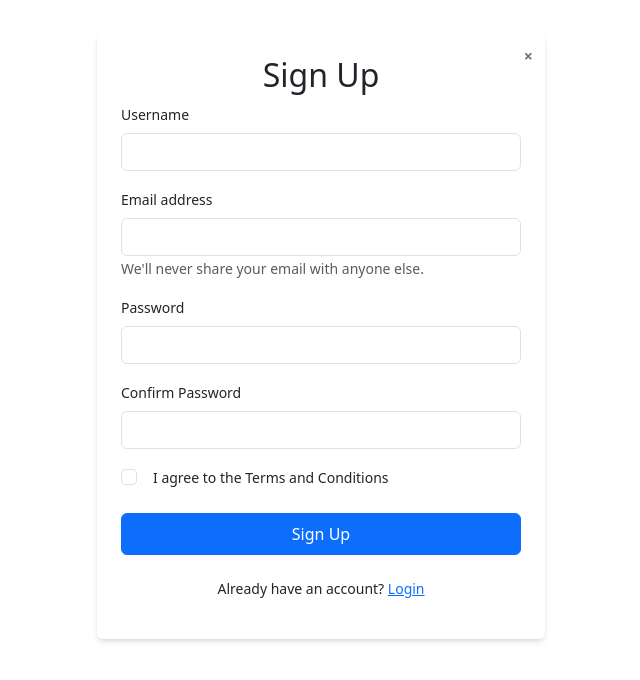
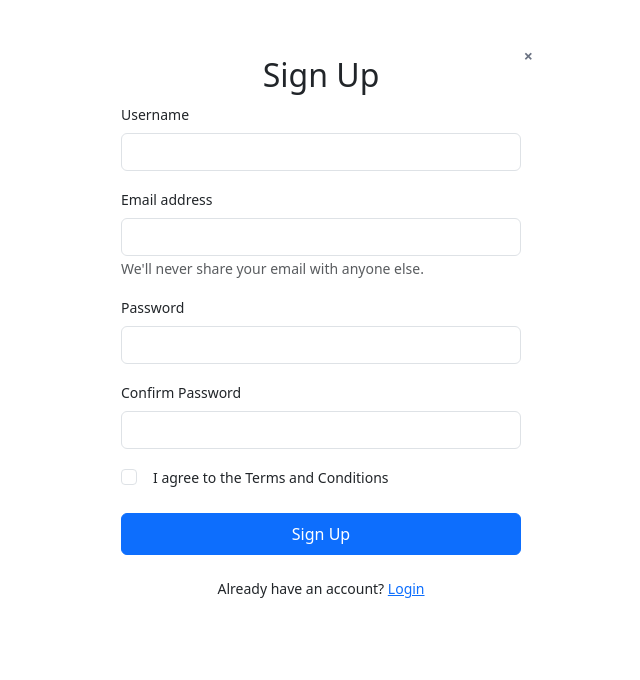
Before and after one commit to ProjectsUniversity/COSC360, a React (Vite) app: page / in a window 1280 px wide. Both pictures are taken after a click on the button "Open Modal". Shown: the top 680 px of the page, without its empty margins (319-959 px from the left). Built offline with nearby package versions, Linux system fonts and the light colour scheme.

Commit message:
Rename SignUpModal component to SignUp and update references

```diff
--- a/src/App.jsx
+++ b/src/App.jsx
@@ -1,5 +1,6 @@
 import React, { useState } from 'react'
 import SignUpModal from "./components/SignUp.jsx"
+import SignUp from './components/SignUp.jsx';
 
 export default function App() {
   const[isModalOpen, setIsModalOpen] = useState(false);
@@ -11,7 +12,7 @@ export default function App() {
   return (
     <div>
       {!isModalOpen && <button onClick={handleModal}>Open Modal</button>}
-      {isModalOpen && <SignUpModal onClose={handleModal}/>}
+      {isModalOpen && <SignUp onClose={handleModal}/>}
     </div>
   );
 }
--- a/src/components/SignUp.jsx
+++ b/src/components/SignUp.jsx
@@ -2,7 +2,7 @@ import { useState } from "react";
 import '../styles/index.css'
 import 'bootstrap/dist/css/bootstrap.min.css'
 
-export default function SignUpModal({onClose}) {
+export default function SignUp({onClose}) {
    const [formData, setFormData] = useState({
     username: '',
     email: '',
@@ -33,7 +33,7 @@ export default function SignUpModal({onClose}) {
     return (
         <>
             <div className="container mx-auto px-4">
-                <div className="signup-container max-w-md mx-auto my-8 p-6 bg-white rounded shadow-md relative">
+                <div className="signup-container max-w-md mx-auto my-8 p-6 bg-white relative">
                     <h2 className="form-title text-center text-2xl font-bold mb-6">Sign Up</h2>
                     <button
                         onClick={onClose}
```
